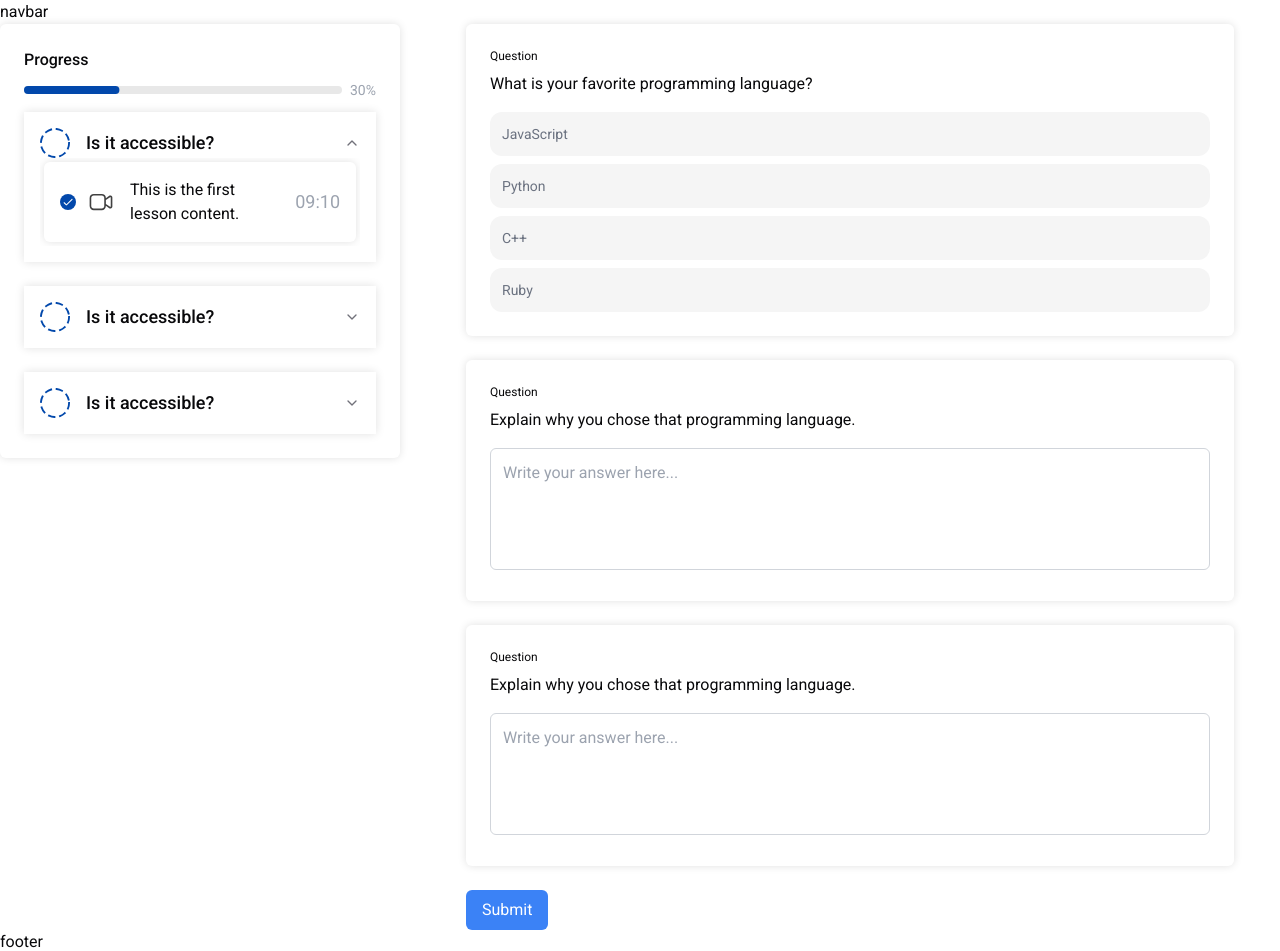
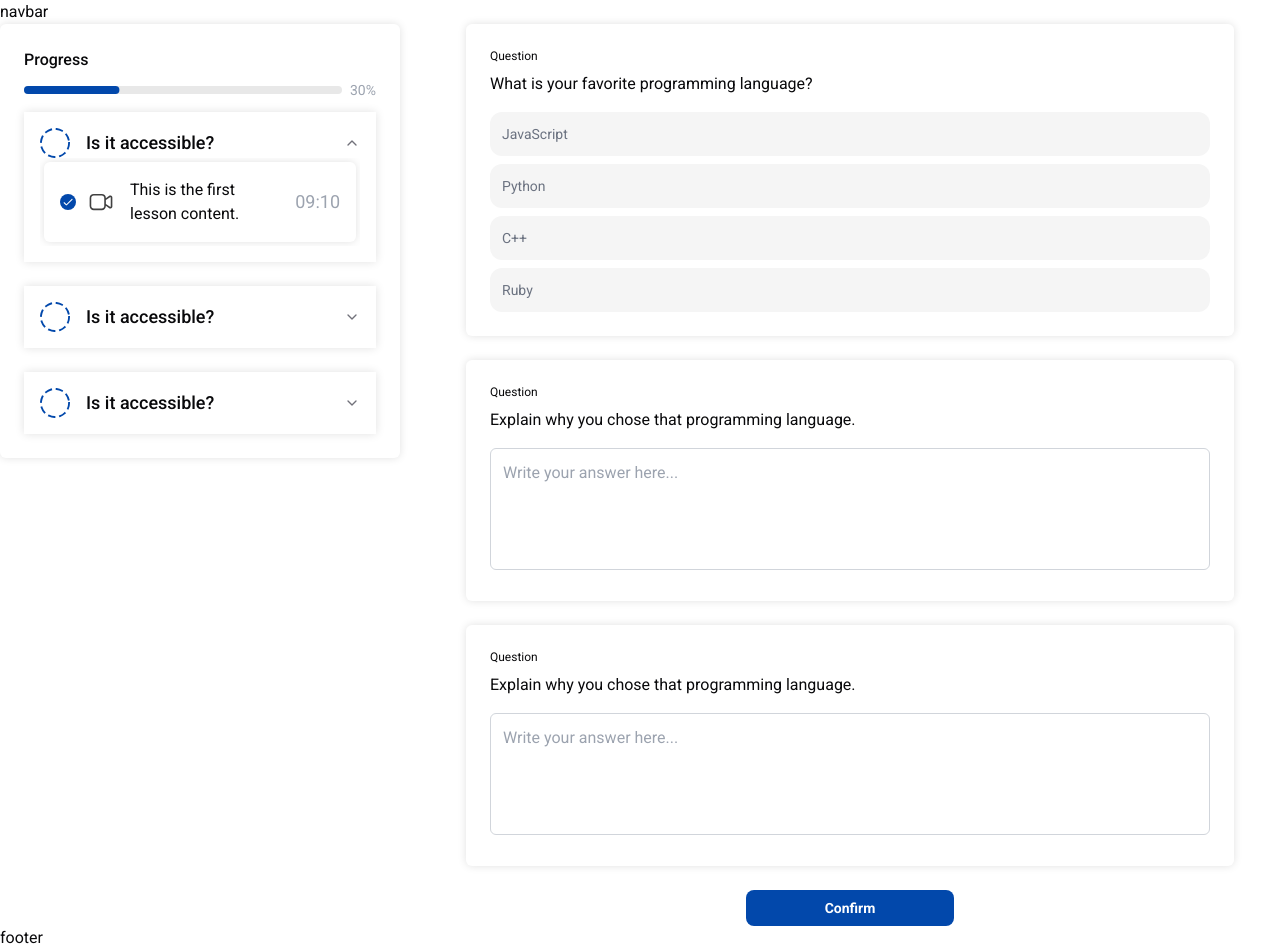
Before and after one commit to seifmahmoud44/educational, a Next.js app: page /watch in a window 1280 px wide. Shown: the top 951 px of the page. Built offline with nearby package versions, Linux system fonts and the light colour scheme.

Commit message:
exams done

```diff
--- a/app/(main)/watch/_components/Exam.tsx
+++ b/app/(main)/watch/_components/Exam.tsx
@@ -120,9 +120,10 @@ const Exam = () => {
 
       <button
         type="submit"
-        className="px-4 py-2 bg-blue-500 text-white rounded-md"
+        className="px-4 py-2 bg-[#0248AB]
+        font-semibold w-52 text-center mx-auto text-white rounded-lg text-sm block"
       >
-        Submit
+        Confirm
       </button>
     </form>
   );
```
